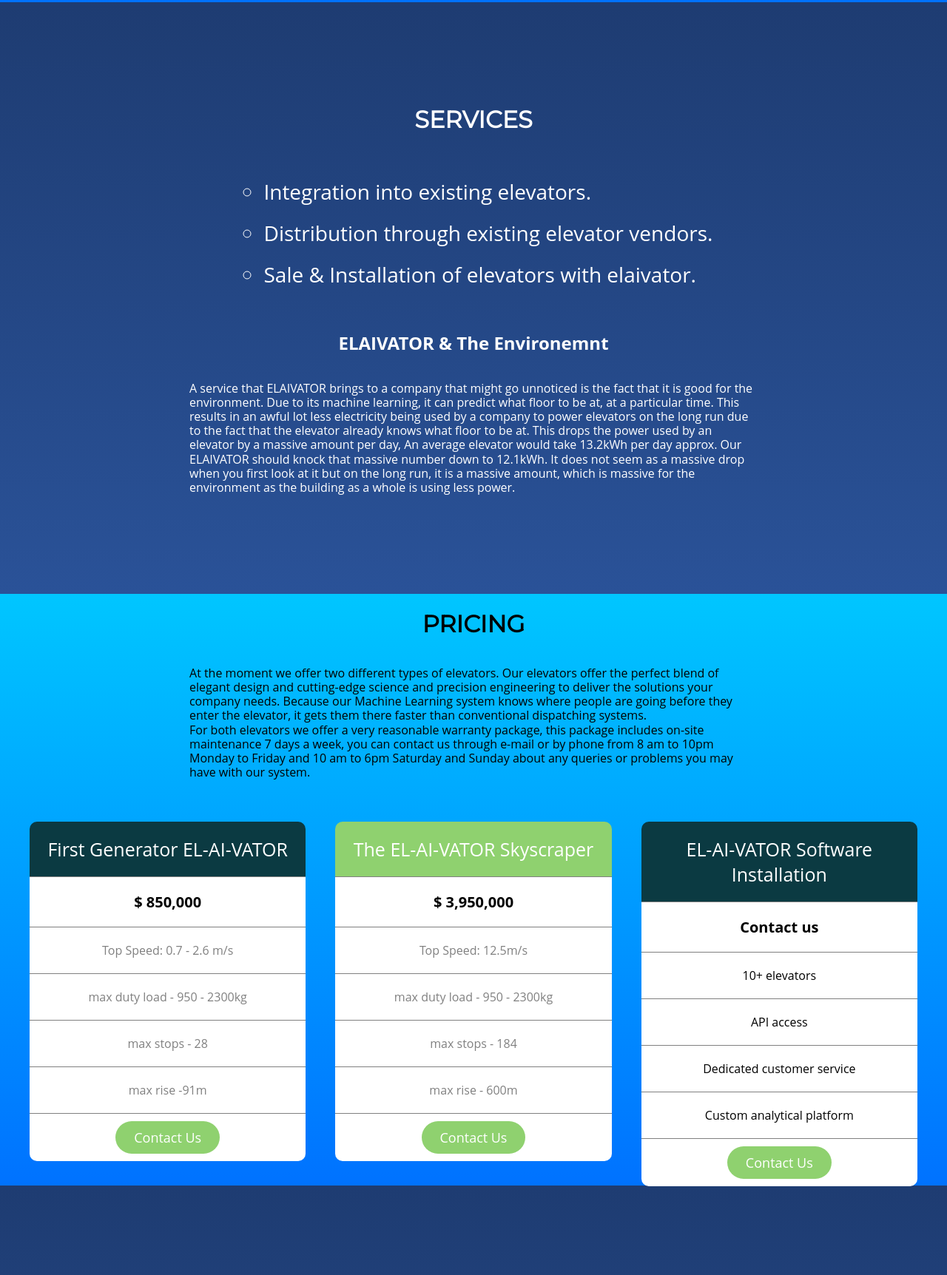
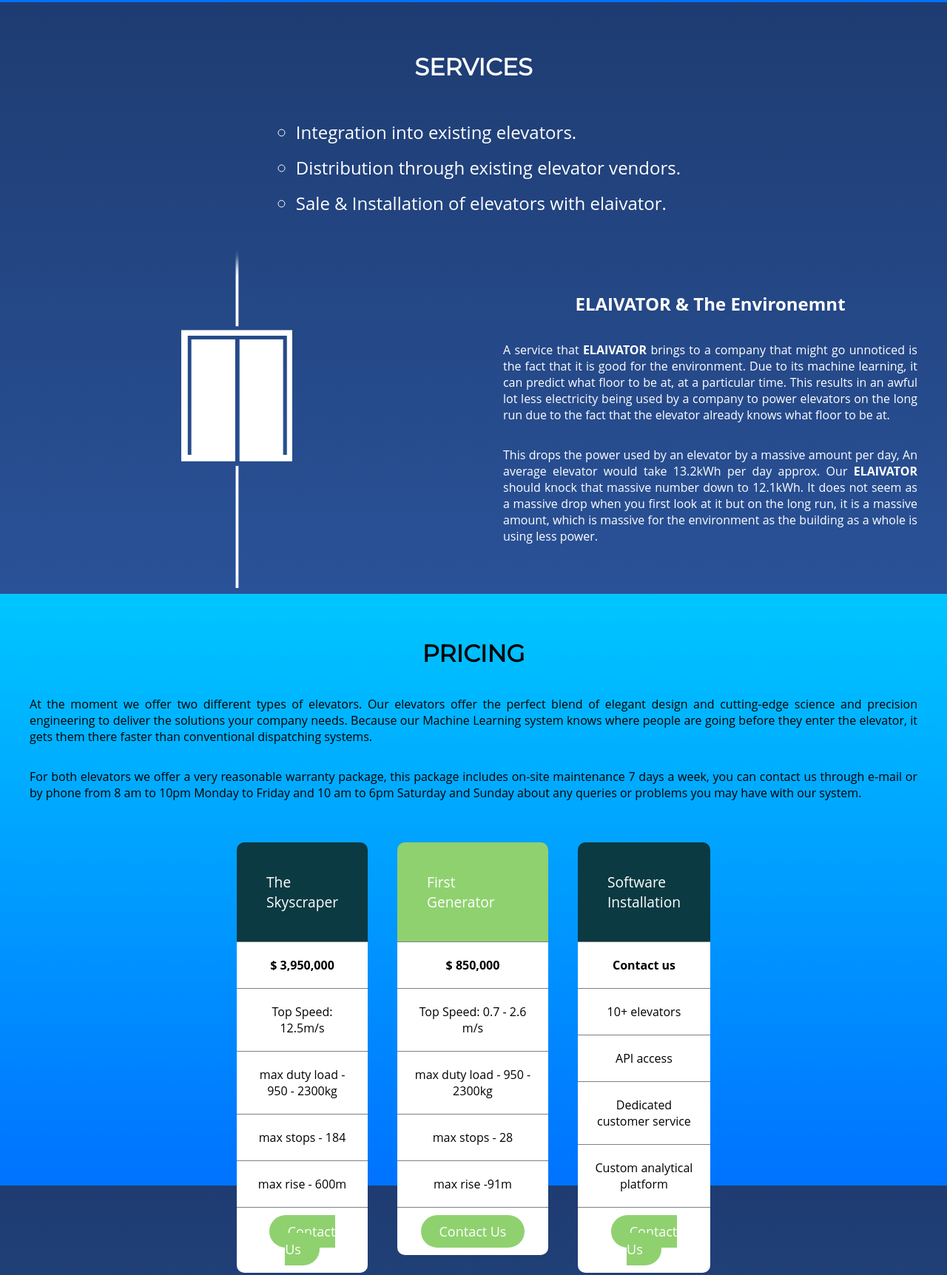
Before and after one commit to Frazl/DCU-DIME-2018-Website, a plain HTML site: page index.html in a window 1280 px wide. Shown: the part 797-2521 px from the top of the page at 74% size. Drawn offline with nearby package versions, Linux system fonts and the light colour scheme; a script that the page names is missing.

Commit message:
[ADD] final version

```diff
--- a/index.html
+++ b/index.html
@@ -53,6 +53,7 @@
     </div>
 
     <div class="nav" id="services">
+        <div class="header">
             <h1>SERVICES</h1>
             <ul class="service">
                 <li>
@@ -65,29 +66,54 @@
                     Sale & Installation of elevators with elaivator.
                 </li>
             </ul>
+        </div>
+        <div class="content">
+            <div class="image">
+                <img src="img/elavator.png" width="150">
+            </div>
+            <div class="text">
                 <h2>ELAIVATOR & The Environemnt</h2>
                 <p>
-        A service that ELAIVATOR brings to a company that might go unnoticed is the fact that it is good for the environment. Due to its machine learning, it can predict what floor to be at, at a particular time. This results in an awful lot less electricity being used by a company to power elevators on the long run due to the fact that the elevator already knows what floor to be at. This drops the power used by an elevator by a massive amount per day, An average elevator would take 13.2kWh per day approx. Our ELAIVATOR should knock that massive number down to 12.1kWh. It does not seem as a massive drop when you first look at it but on the long run, it is a massive amount, which is massive for the environment as the building as a whole is using less power.
+                    A service that
+                    <strong>ELAIVATOR</strong> brings to a company that might go unnoticed is the fact that it is good for the environment.
+                    Due to its machine learning, it can predict what floor to be at, at a particular time. This results in
+                    an awful lot less electricity being used by a company to power elevators on the long run due to the fact
+                    that the elevator already knows what floor to be at. </p>
+                <p>
+                    This drops the power used by an elevator by a massive amount per day, An average elevator would take 13.2kWh per day approx.
+                    Our
+                    <strong>ELAIVATOR</strong> should knock that massive number down to 12.1kWh. It does not seem as a massive drop
+                    when you first look at it but on the long run, it is a massive amount, which is massive for the environment
+                    as the building as a whole is using less power.
                 </p>
+            </div>
+        </div>
+
     </div>
 
     <div class="nav" id="pricing">
         <div class="header">
             <h1>PRICING</h1>
-            <p>At the moment we offer two different types of elevators.  Our elevators offer the perfect blend of elegant design and cutting-edge science and precision engineering to deliver the solutions your company needs. Because our Machine Learning system knows where people are going before they enter the elevator, it gets them there faster than conventional dispatching systems.
-                <br/>
-For both elevators we offer a very reasonable warranty package, this package includes on-site maintenance 7 days a week, you can contact us through e-mail or by phone from 8 am to 10pm Monday to Friday and 10 am to 6pm Saturday and Sunday about any queries or problems you may have with our system.
+            <p>At the moment we offer two different types of elevators. Our elevators offer the perfect blend of elegant design
+                and cutting-edge science and precision engineering to deliver the solutions your company needs. Because our
+                Machine Learning system knows where people are going before they enter the elevator, it gets them there faster
+                than conventional dispatching systems.
+            </p>
+            <p>
+                For both elevators we offer a very reasonable warranty package, this package includes on-site maintenance 7 days a week,
+                you can contact us through e-mail or by phone from 8 am to 10pm Monday to Friday and 10 am to 6pm Saturday
+                and Sunday about any queries or problems you may have with our system.
             </p>
         </div>
         <div class="columns">
             <div class="column">
                 <ul class="price">
-                    <li class="header">First Generator EL-AI-VATOR</li>
-                    <li class="headerPrice">$ 850,000</li>
-                    <li class="na">Top Speed: 0.7 - 2.6 m/s</li>
-                    <li class="na">max duty load - 950 - 2300kg</li>
-                    <li class="na">max stops - 28</li>
-                    <li class="na">max rise -91m</li>
+                    <li class="header">The Skyscraper</li>
+                    <li class="headerPrice">$ 3,950,000</li>
+                    <li>Top Speed: 12.5m/s</li>
+                    <li>max duty load - 950 - 2300kg</li>
+                    <li>max stops - 184</li>
+                    <li>max rise - 600m</li>
                     <li class="containerButton">
                         <a href="#contact" class="button">Contact Us</a>
                     </li>
@@ -96,12 +122,12 @@ For both elevators we offer a very reasonable warranty package, this package inc
 
             <div class="column">
                 <ul class="price">
-                    <li class="header" style="background-color:#8fd16f">The EL-AI-VATOR Skyscraper</li>
-                    <li class="headerPrice">$ 3,950,000</li>
-                    <li class="na">Top Speed: 12.5m/s</li>
-                    <li class="na">max duty load - 950 - 2300kg</li>
-                    <li class="na">max stops - 184</li>
-                    <li class="na">max rise - 600m</li>
+                    <li class="header" style="background-color:#8fd16f">First Generator</li>
+                    <li class="headerPrice">$ 850,000</li>
+                    <li>Top Speed: 0.7 - 2.6 m/s</li>
+                    <li>max duty load - 950 - 2300kg</li>
+                    <li>max stops - 28</li>
+                    <li>max rise -91m</li>
                     <li class="containerButton">
                         <a href="#contact" class="button">Contact Us</a>
                     </li>
@@ -110,7 +136,7 @@ For both elevators we offer a very reasonable warranty package, this package inc
 
             <div class="column">
                 <ul class="price">
-                    <li class="header">EL-AI-VATOR Software Installation</li>
+                    <li class="header">Software Installation</li>
                     <li class="headerPrice">Contact us</li>
                     <li>10+ elevators</li>
                     <li>API access</li>
@@ -129,17 +155,21 @@ For both elevators we offer a very reasonable warranty package, this package inc
         <div class="content">
             <form action="https://formspree.io/seanfradl@gmail.com" method="post">
                 <label for="contact-name">Name:</label>
+                <input id="contact-name" type="text" name="contact-name" />
                 <br>
-                    <input id="contact-name" type="text" name="contact-name" />
+                <br>
                 <label for="contact-email">Email:</label>
+                <input id="contact-email" type="email" name="_replyto" />
                 <br>
-                    <input id="contact-email" type="email" name="_replyto" />
+                <br>
                 <label for="contact-phone">Phone:</label>
+                <input id="contact-phone" type="tel" name="contact-phone" />
                 <br>
-                    <input id="contact-phone" type="tel" name="contact-phone" />
+                <br>
                 <label for="contact-message">Your Message:</label>
+                <textarea id="contact-message" name="contact-message" rows="5"> </textarea>
                 <br>
-                    <textarea id="contact-message" name="contact-message" rows="5"> </textarea>
+                <br>
                 <input class="button" type="submit" value="Send" />
             </form>
         </div>
--- a/utils/style.css
+++ b/utils/style.css
@@ -7,10 +7,10 @@ h1{
     font-family: 'Montserrat', sans-serif;
 }
 
-p {
+/* p {
     max-width:60%;
     line-height:1.2em;
-}
+} */
 
 /* ----------------TOPNAV---------------- */
 ul.topnav {
@@ -70,17 +70,6 @@ ul.topnav li.right {float: right;}
     -o-animation: fadein 2s; /* Opera */
 }
 
-.nav#services {
-    background: #1e3c72;  /* fallback for old browsers */
-    background: -webkit-linear-gradient(to top, #2a5298, #1e3c72);  /* Chrome 10-25, Safari 5.1-6 */
-    background: linear-gradient(to top, #2a5298, #1e3c72); /* W3C, IE 10+/ Edge, Firefox 16+, Chrome 26+, Opera 12+, Safari 7+ */
-    display: flex;
-    flex-flow: column nowrap;
-    align-items: center;
-    justify-content: center;
-    color: white;
-}
-
 .nav#contact {
     background: #1e3c72;  /* fallback for old browsers */
     background: -webkit-linear-gradient(to top, #2a5298, #1e3c72);  /* Chrome 10-25, Safari 5.1-6 */
@@ -107,14 +96,16 @@ ul.topnav li.right {float: right;}
     flex-flow: column nowrap;
     align-items: center;
     justify-content: center;
+    padding: 5vh;
+    text-align: justify;
 }
 
 #pricing .columns {
     display: grid;
-    grid-template-columns: 1fr 1fr 1fr;
+    grid-template-columns: 1.5fr 2fr 1.5fr;
     grid-template-rows: auto;
     grid-gap:5vh;
-    padding: 5vh;
+    padding: 0 40vh 0 40vh;
 }
 
 .price {
@@ -133,7 +124,7 @@ ul.topnav li.right {float: right;}
 .price .header {
     background-color: #0b3a42;
     color: white;
-    font-size: 25px;
+    font-size: 1.2em;
     border-radius: 10px 10px 0 0;
 }
 
@@ -147,7 +138,7 @@ ul.topnav li.right {float: right;}
     color: grey;
 }
 .price .headerPrice {
-    font-size: 20px;
+    font-size: 1em;
     font-weight: bold;
 }
 
@@ -168,15 +159,55 @@ ul.topnav li.right {float: right;}
 }
 
 /*---Services---*/
-.service{
+.nav#services {
+    background: #1e3c72;  /* fallback for old browsers */
+    background: -webkit-linear-gradient(to top, #2a5298, #1e3c72);  /* Chrome 10-25, Safari 5.1-6 */
+    background: linear-gradient(to top, #2a5298, #1e3c72); /* W3C, IE 10+/ Edge, Firefox 16+, Chrome 26+, Opera 12+, Safari 7+ */
+    display: grid;
+    grid-template-columns: 1fr;
+    grid-template-rows: 2fr 3fr;
+    color: white;
+}
+
+#services .header {
+    display: flex;
+    flex-flow: column nowrap;
+    align-items: center;
+    justify-content: flex-end;
+}
+
+#services .content {
+    display: grid;
+    grid-template-columns: 1fr 1fr;
+    grid-template-rows: auto;
+
+}
+
+#services .content .image {
+    display: flex;
+    flex-flow: column nowrap;
+    align-items: center;
+    justify-content: center;
+}
+
+#services .content .text {
+    display: flex;
+    flex-flow: column nowrap;
+    align-items: center;
+    justify-content: center;
+    padding: 5vh;
+    text-align: justify;
+}
+
+#services .header .service {
     list-style-type: circle;
     line-height: 2em;
-    font-size: 175%;
+    font-size: 1.5em;
     color: white;
 }
 
 /* ---Form--- */
-.content {
+#contact .content {
     width: 50%;
 }
 label{
```
Also changed, not shown: img/elavator.png (added). Lines whose indentation alone changed are shown as unchanged.
